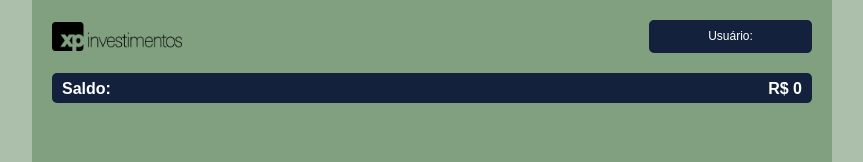
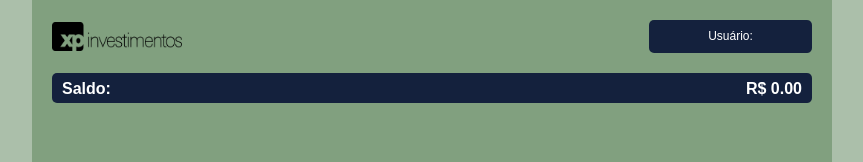
Before and after one commit to senseyluiz/desafioXPInc, a React (Create React App) app: page /meuSaldo in a window 1280 px wide. Shown: the top 162 px of the page, without its empty margins (208-1071 px from the left). Built offline with nearby package versions, Linux system fonts and the light colour scheme.

Commit message:
Implementando lógica para caso usuário tente retirar valor acima de seu saldo

```diff
--- a/src/components/DepositoRetirada.jsx
+++ b/src/components/DepositoRetirada.jsx
@@ -26,6 +26,10 @@ function DepositoRetirada (){
   }
 
   const retirar = (valor) => {
+    const {saldo} = userConected
+    if(valor > saldo){
+      return alert("Saldo insuficiente para esta retirada.")
+    }
     Users.find((user) => user.email === dadosLogin.email).saldo += Number(valor);
     setUserConected((previstate) => ({
       ...previstate,
@@ -41,7 +45,7 @@ function DepositoRetirada (){
   return(
     <section className='DepositoRetirada'>
       <div className='saldo title'>
-        <span>Saldo: </span><span> R$ { userConected.saldo}</span>
+        <span>Saldo: </span><span> R$ { (userConected.saldo).toFixed(2)}</span>
       </div>
 
       <input type="text" onChange={handleClange} className='inputValor' placeholder='Informe  Valor'/>
```
